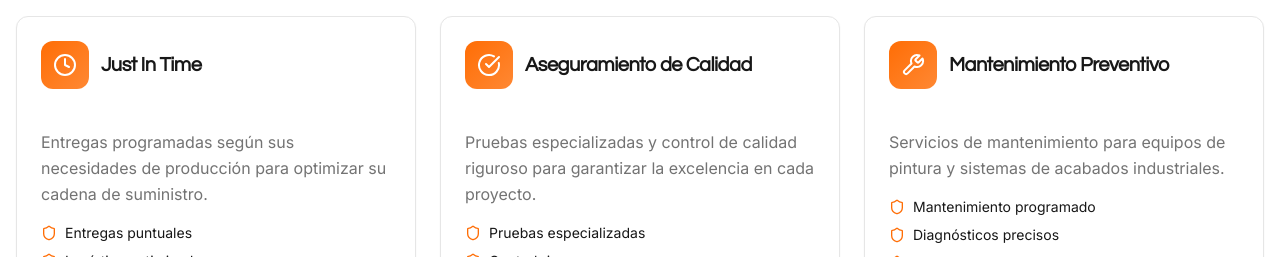
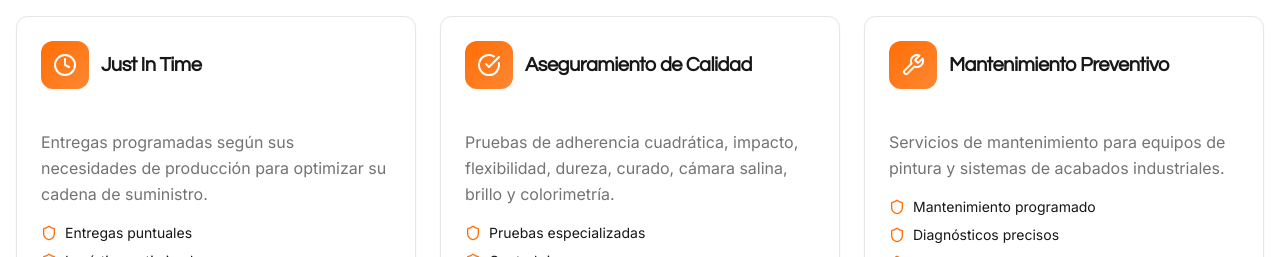
Before and after one commit to ADHERmx/adher-corporate-web-mirror, a React (Vite) app: page / in a window 1280 px wide. Shown: the part 2080-2337 px from the top of the page. Built offline with nearby package versions, Linux system fonts and the light colour scheme; the HTML template or start-up script is replaced by a standard one.

Commit message:
Update services section

```diff
--- a/src/components/Services.tsx
+++ b/src/components/Services.tsx
@@ -25,7 +25,7 @@ const Services = () => {
   }, {
     icon: CheckCircle,
     title: "Aseguramiento de Calidad",
-    description: "Pruebas especializadas y control de calidad riguroso para garantizar la excelencia en cada proyecto.",
+    description: "Pruebas de adherencia cuadrática, impacto, flexibilidad, dureza, curado, cámara salina, brillo y colorimetría.",
     features: ["Pruebas especializadas", "Control riguroso", "Certificación de procesos", "Trazabilidad completa"]
   }, {
     icon: Wrench,
```
